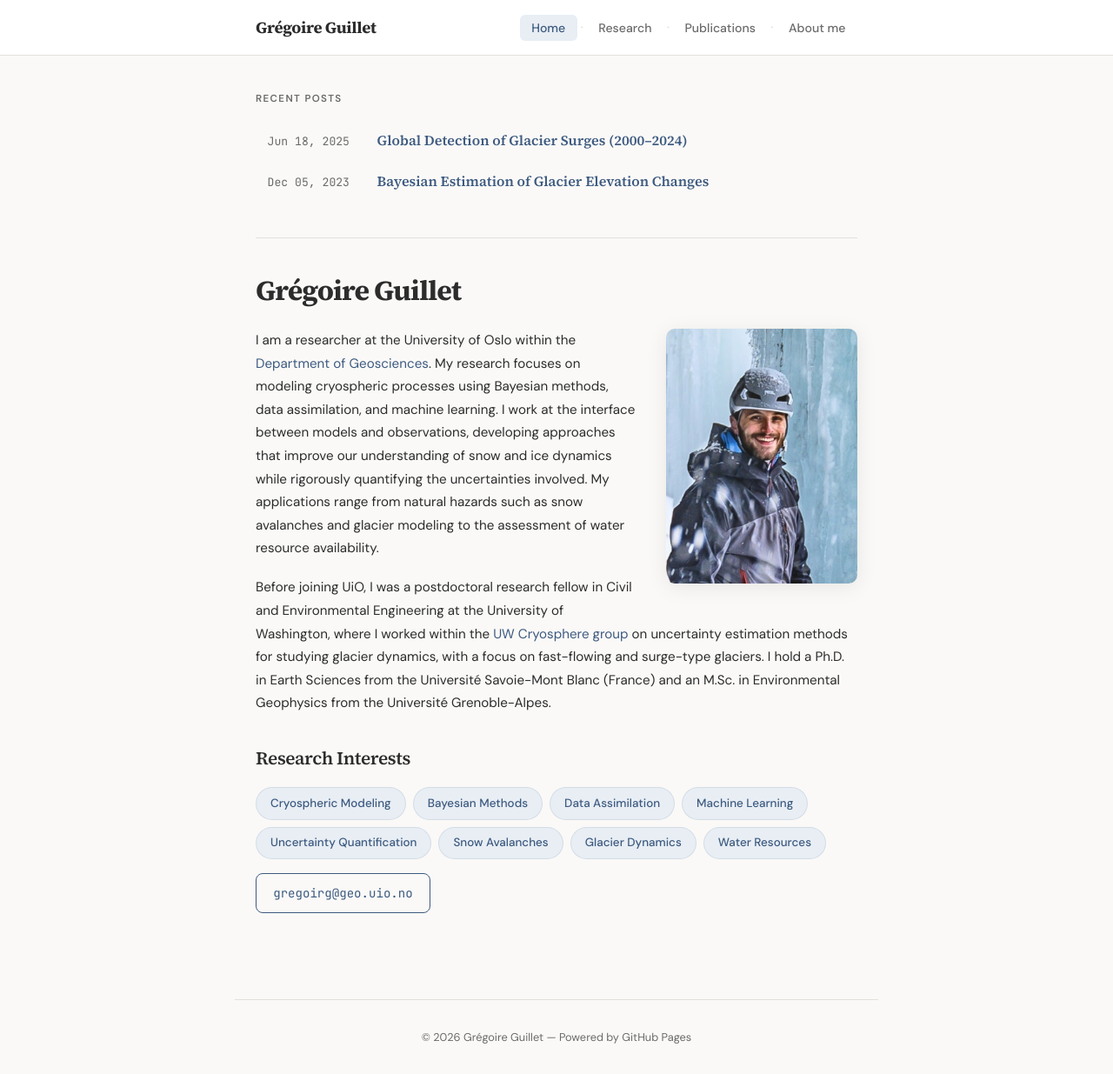
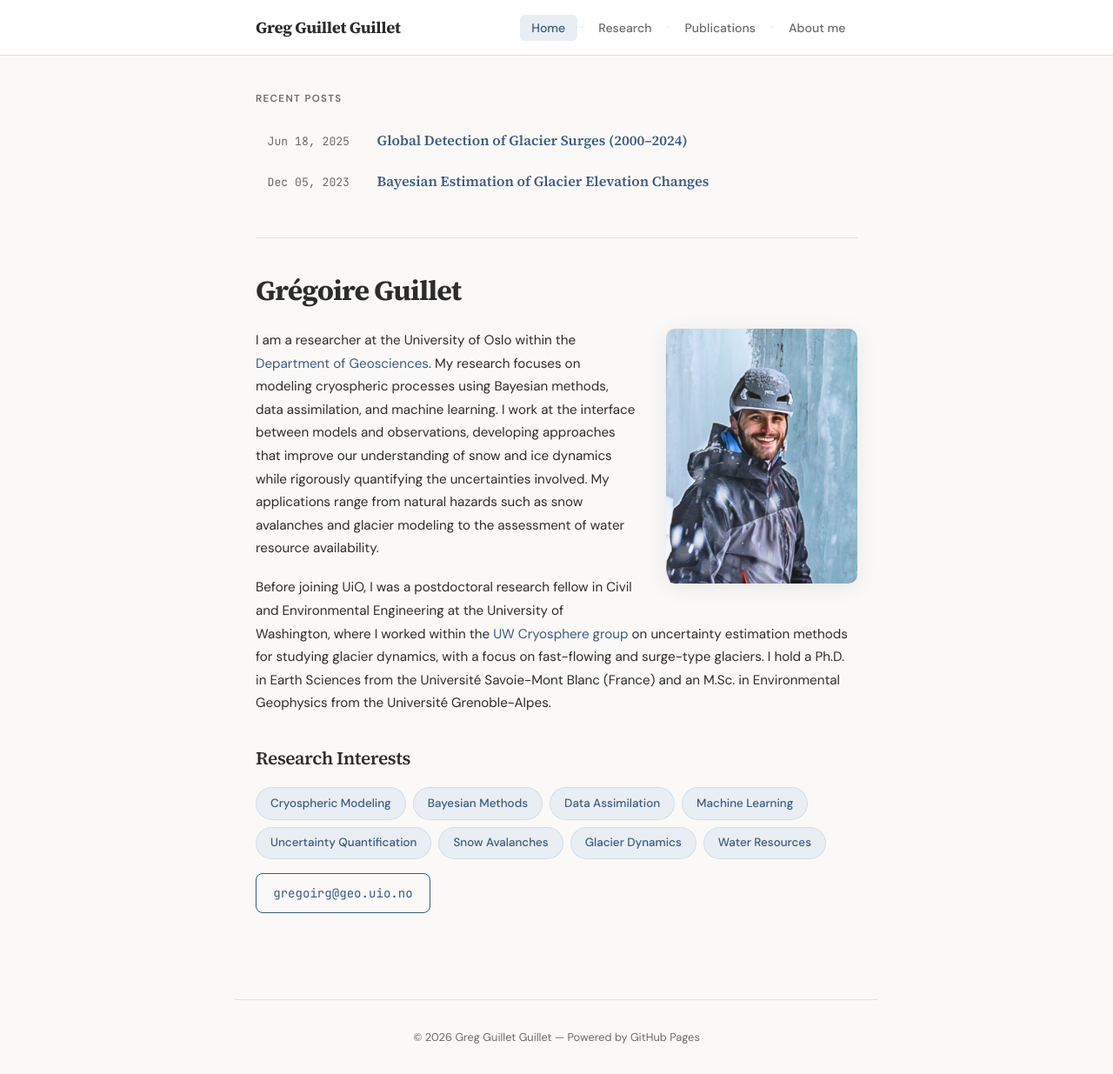
Before and after one commit to gregguillet/gregguillet.github.io, a Jekyll site: the page built from index.md, in a window 1280 px wide and 1235 px high. Shown: the whole window at 87% size. Built offline with Jekyll 4.4.1, drawn with Linux system fonts in a browser that asks for light colours.

Commit message:
Update personal information in _config.yml

```diff
--- a/_config.yml
+++ b/_config.yml
@@ -1,6 +1,6 @@
-title: Grégoire Guillet
-description: Cryosphere Researcher — University of Oslo
-url: "https://yourusername.github.io"
+title: Greg Guillet Guillet
+description: Research Scientist — University of Oslo
+url: "https://gregguillet.github.io"
 baseurl: ""
 
 # Build settings
```
